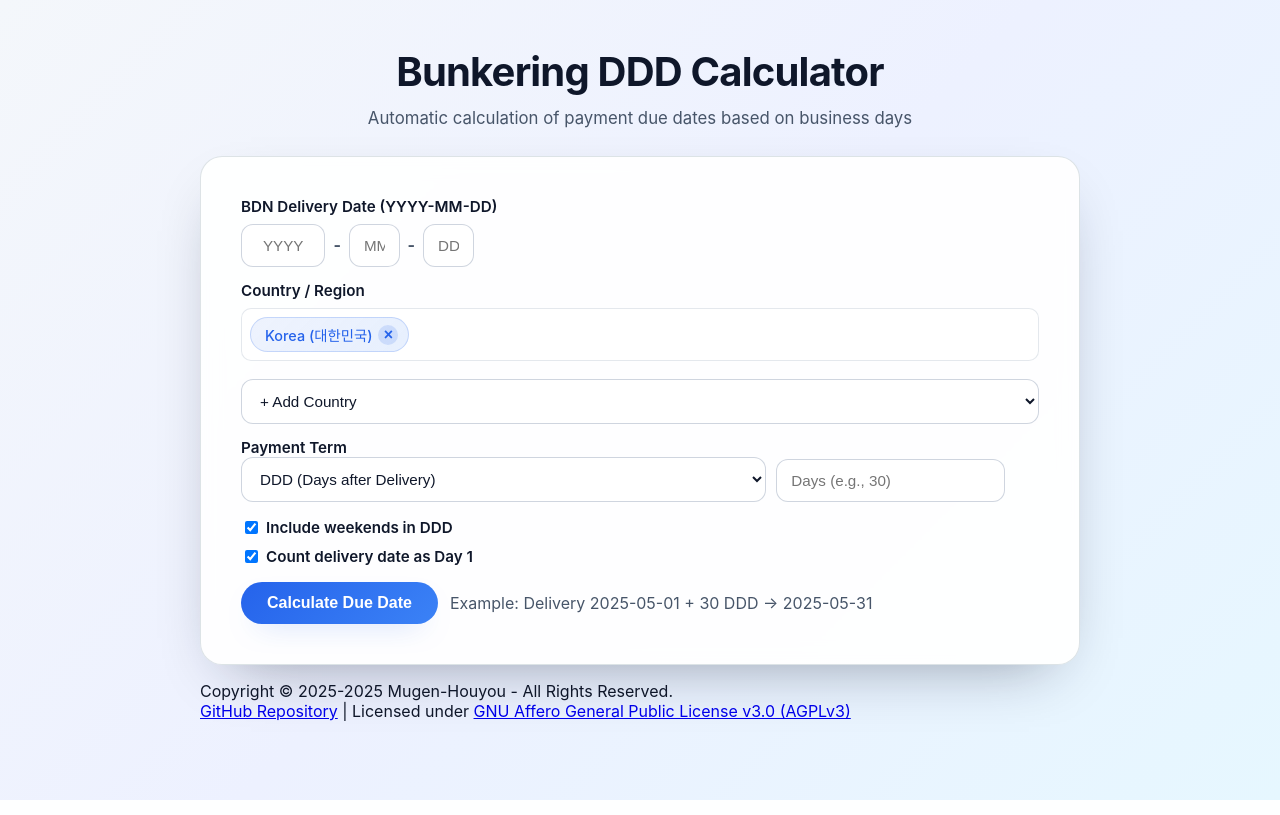
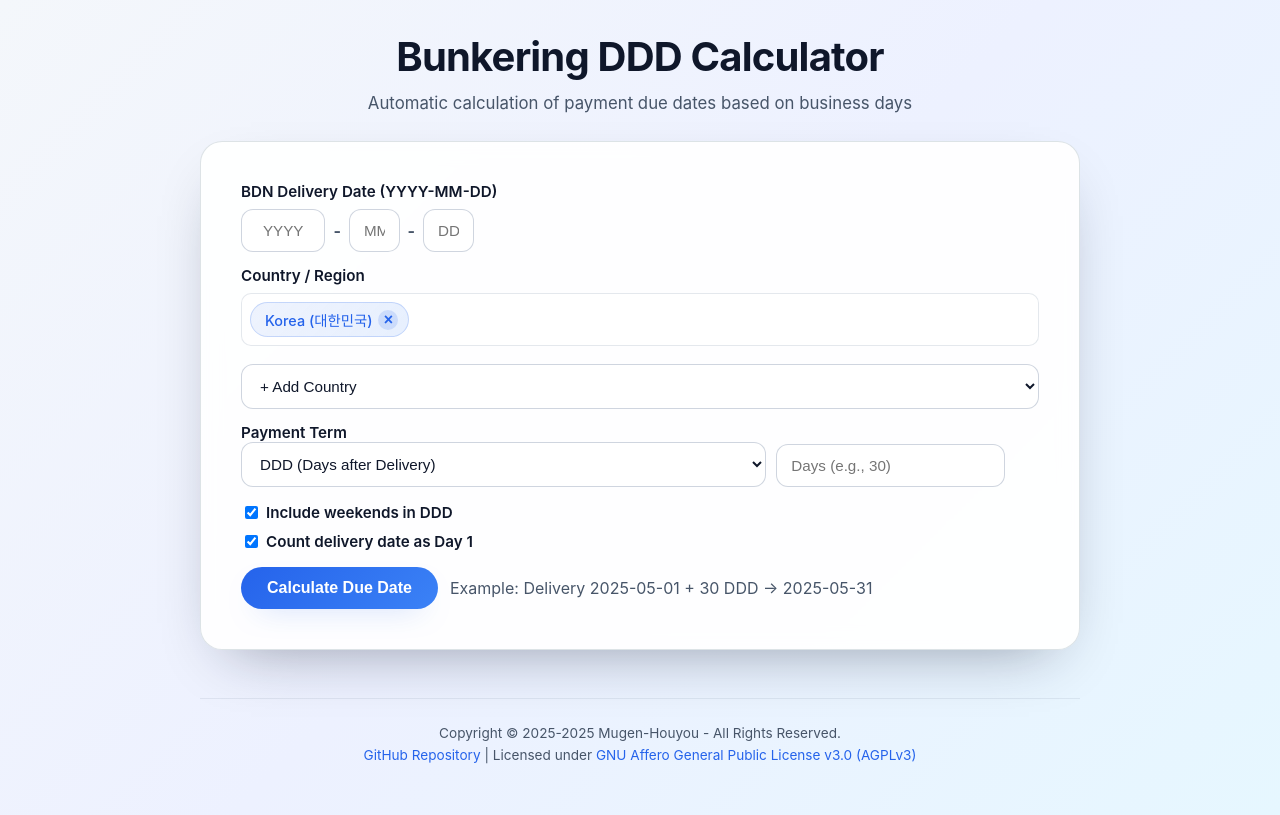
Before and after one commit to Mugen-Houyou/ddd-calculator-for-bunkering, a FastAPI app: page / in a window 1280 px wide. Run offline with FastAPI, Linux system fonts and the light colour scheme; some web fonts are replaced.

Commit message:
Style: Footer

```diff
--- a/app/static/style.css
+++ b/app/static/style.css
@@ -317,6 +317,32 @@
   border-top-color: rgba(15, 23, 42, 0.95);
 }
 
+/* Footer */
+.site-footer {
+  margin-top: 48px;
+  padding-top: 24px;
+  text-align: center;
+  color: var(--muted);
+  font-size: 0.85rem;
+  line-height: 1.6;
+  border-top: 1px solid rgba(148, 163, 184, 0.2);
+}
+
+.site-footer p {
+  margin: 0;
+}
+
+.site-footer a {
+  color: var(--primary);
+  text-decoration: none;
+  transition: color 0.2s;
+}
+
+.site-footer a:hover {
+  color: var(--accent);
+  text-decoration: underline;
+}
+
 @media (max-width: 640px) {
   .calendar-day {
     font-size: 0.75rem;
@@ -335,4 +361,9 @@
     font-size: 0.75rem;
     padding: 6px 10px;
   }
+
+  .site-footer {
+    font-size: 0.75rem;
+    margin-top: 32px;
+  }
 }
```
